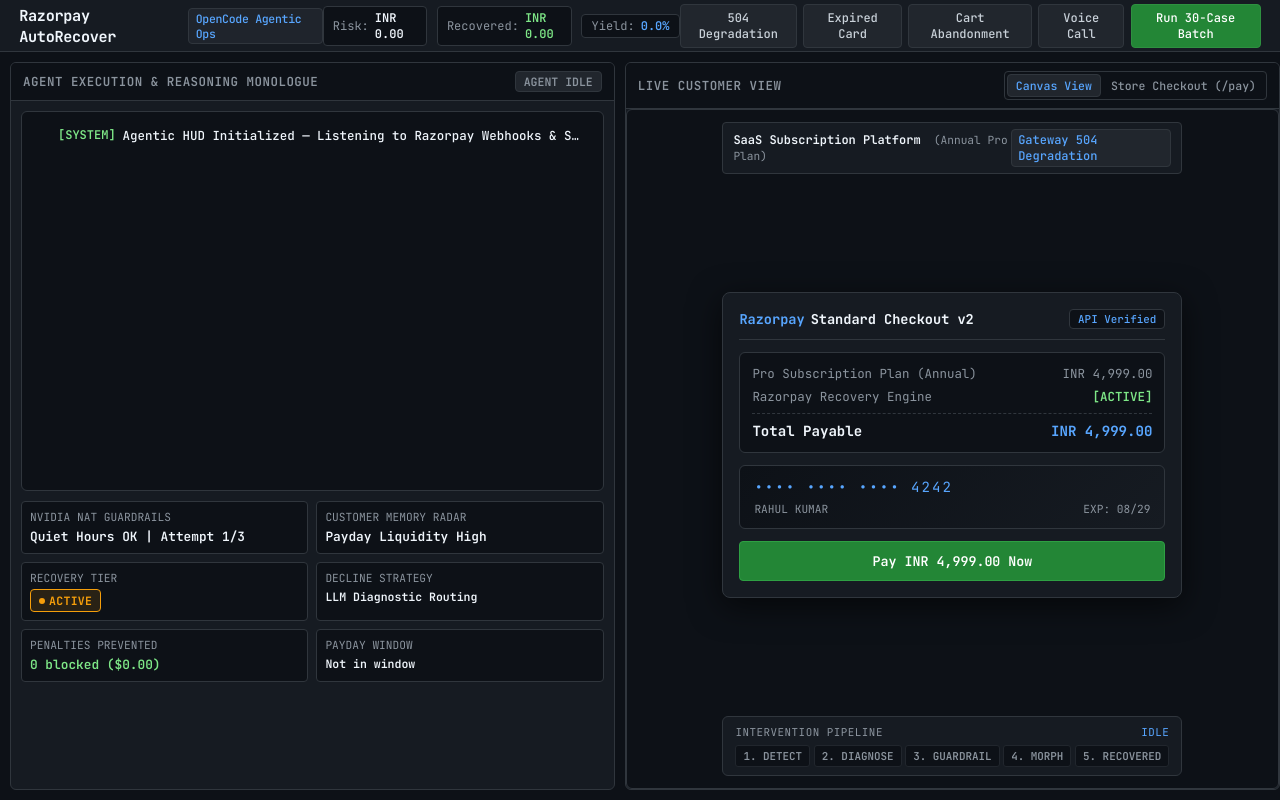
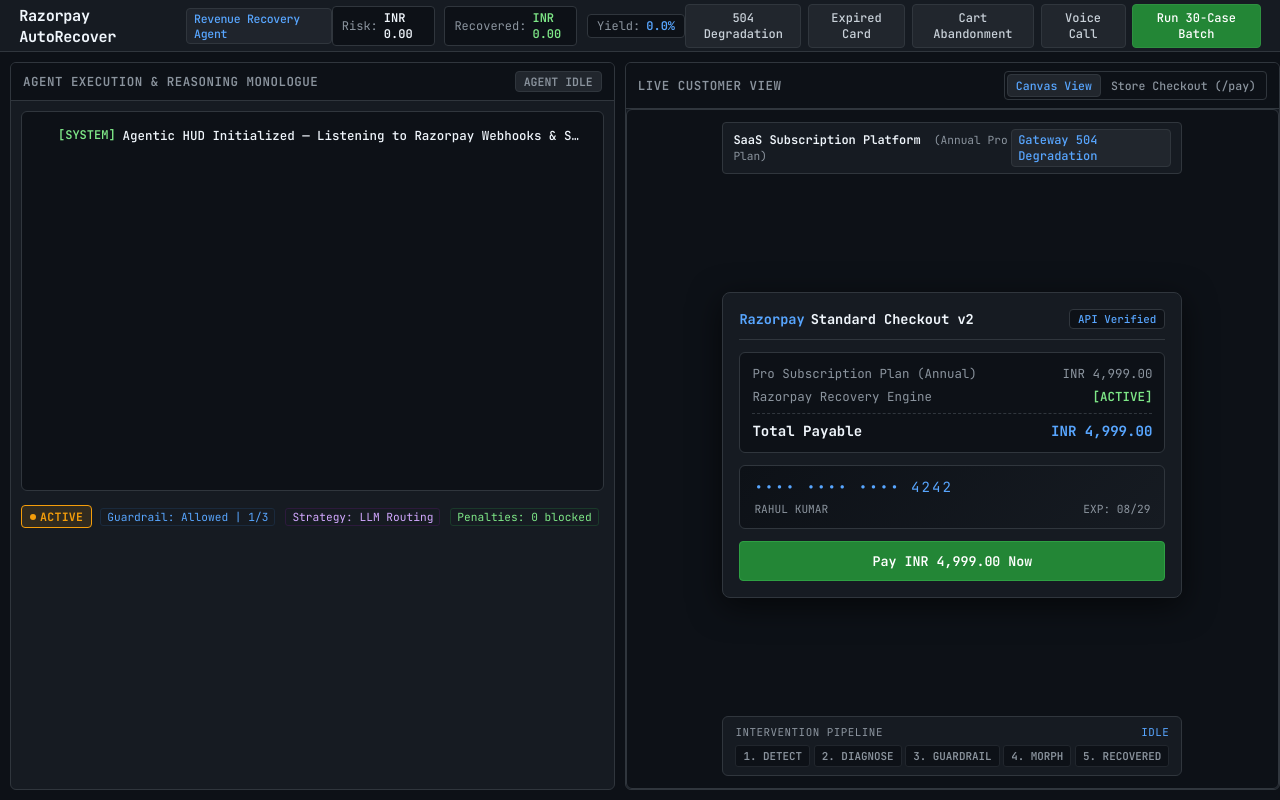
Before and after one commit to suraj-0628/AutoRecover-Revenue-Recovery-Agent, a Flask app: page / in a window 1280 px wide. Run offline with Flask 3, Linux system fonts and the light colour scheme; data that the repository does not hold is empty; some libraries are stand-ins or nearby versions.

Commit message:
Remove static telemetry noise, replace with compact status bar
- Replace 'OpenCode Agentic Ops' badge with 'Revenue Recovery Agent'
- Remove 6-card telemetry grid (NVIDIA NAT Guardrails, Customer Memory
  Radar, Recovery Tier, Decline Strategy, Penalties Prevented, Payday
  Window) — replaced with compact inline status bar
- Remove stale OpenCode CSS/HTML comments
- Fix truncated MERCHANT_PAGE (routes were missing after line 1419)
- Restore all 13 API routes (simulate, create-order, payment-failed,
  customer-responded, webhook-forward, daemon-retry-complete, etc.)
- Status bar shows tier badge + guardrail + strategy + penalties inline
- Payday chip hidden until data arrives

```diff
--- a/src/recovery_agent/templates/index.html
+++ b/src/recovery_agent/templates/index.html
@@ -3,7 +3,7 @@
 <head>
   <meta charset="UTF-8" />
   <meta name="viewport" content="width=device-width, initial-scale=1.0" />
-  <title>Razorpay AutoRecover — OpenCode Agentic Operations HUD</title>
+  <title>Razorpay AutoRecover — Revenue Recovery Agent HUD</title>
 
   <!-- Google Fonts: JetBrains Mono + Fira Code -->
   <link rel="preconnect" href="https://fonts.googleapis.com" />
@@ -327,7 +327,7 @@
     .tag-acting    { color: var(--accent-red);    font-weight: 600; }
     .tag-harness   { color: #3b82f6;             font-weight: 600; }
 
-    /* OpenCode Tool Call Card */
+    /* Tool Call Card */
     .tool-card {
       background: #0d1117;
       border: 1px solid var(--border-color);
@@ -351,30 +351,6 @@
       overflow-y: auto;
       max-height: 160px;
       border: 1px solid #21262d;
-    }
-
-    /* Telemetry Radar Grid */
-    .telemetry-grid {
-      display: grid;
-      grid-template-columns: 1fr 1fr;
-      gap: 8px;
-    }
-    .telemetry-card {
-      background: #0d1117;
-      border: 1px solid var(--border-color);
-      border-radius: 4px;
-      padding: 8px;
-    }
-    .telemetry-title {
-      font-size: 0.7rem;
-      color: var(--text-muted);
-      margin-bottom: 4px;
-      text-transform: uppercase;
-    }
-    .telemetry-val {
-      font-size: 0.8rem;
-      font-weight: 600;
-      color: var(--text-bright);
     }
 
     /* Tier Badge Styles */
@@ -682,7 +658,7 @@
     }
     .btn-voice-audio:hover { background: var(--accent-purple); color: #0d1117; }
 
-    /* OpenCode View Switcher */
+    /* View Switcher */
     .view-toggle-bar {
       display: flex;
       background: #0d1117;
@@ -759,7 +735,7 @@
   <header>
     <div class="brand">
       Razorpay AutoRecover
-      <span class="brand-badge">OpenCode Agentic Ops</span>
+      <span class="brand-badge">Revenue Recovery Agent</span>
     </div>
 
     <!-- Live Financial KPI Header Chips -->
@@ -803,7 +779,7 @@
           </div>
         </div>
 
-        <!-- OpenCode Tool Call Card -->
+        <!-- Tool Call Card -->
         <div class="tool-card" id="tool-card" style="display:none;">
           <div class="tool-title">
             <span id="tool-name">RazorpaySDK.tool_call</span>
@@ -812,34 +788,13 @@
           <pre class="tool-code" id="tool-args">{}</pre>
         </div>
 
-        <!-- Telemetry Radar Grid -->
-        <div class="telemetry-grid">
-          <div class="telemetry-card">
-            <div class="telemetry-title">NVIDIA NAT Guardrails</div>
-            <div class="telemetry-val" id="tele-guardrail">Quiet Hours OK | Attempt 1/3</div>
-          </div>
-          <div class="telemetry-card">
-            <div class="telemetry-title">Customer Memory Radar</div>
-            <div class="telemetry-val" id="tele-memory">Payday Liquidity High</div>
-          </div>
-          <div class="telemetry-card">
-            <div class="telemetry-title">Recovery Tier</div>
-            <div class="telemetry-val" id="tele-tier">
-              <span class="tier-badge tier-active"><span class="tier-dot"></span> ACTIVE</span>
-            </div>
-          </div>
-          <div class="telemetry-card">
-            <div class="telemetry-title">Decline Strategy</div>
-            <div class="telemetry-val" id="tele-strategy" style="font-size:0.72rem;">LLM Diagnostic Routing</div>
-          </div>
-          <div class="telemetry-card">
-            <div class="telemetry-title">Penalties Prevented</div>
-            <div class="telemetry-val" id="tele-penalties" style="color:var(--accent-green);">0 blocked ($0.00)</div>
-          </div>
-          <div class="telemetry-card">
-            <div class="telemetry-title">Payday Window</div>
-            <div class="telemetry-val" id="tele-payday" style="font-size:0.72rem;">Not in window</div>
-          </div>
+        <!-- Compact Status Bar -->
+        <div id="status-bar" style="display:flex; gap:6px; flex-wrap:wrap; align-items:center; padding:4px 0;">
+          <span class="tier-badge tier-active" id="tele-tier"><span class="tier-dot"></span> ACTIVE</span>
+          <span class="trace-chip blue" id="tele-guardrail">Guardrail: Allowed | 1/3</span>
+          <span class="trace-chip purple" id="tele-strategy">Strategy: LLM Routing</span>
+          <span class="trace-chip green" id="tele-penalties">Penalties: 0 blocked</span>
+          <span class="trace-chip amber" id="tele-payday" style="display:none;"></span>
         </div>
 
       </div>
@@ -852,7 +807,7 @@
           Live Customer View
         </span>
 
-        <!-- OpenCode View Switcher -->
+        <!-- View Switcher -->
         <div class="view-toggle-bar">
           <button class="toggle-btn active" id="btn-view-canvas" onclick="switchRightPanelTab('canvas')">
             Canvas View
@@ -1258,17 +1213,20 @@
     // Tier update socket handler
     socket.on("tier_update", function(data) {
       const tier = data.tier || "active";
-      const tierLabel = tier === "silent" ? "SILENT RECOVERY" : tier === "hard_decline_blocked" ? "HARD DECLINE BLOCKED" : "ACTIVE RECOVERY";
+      const tierLabel = tier === "silent" ? "SILENT" : tier === "hard_decline_blocked" ? "BLOCKED" : "ACTIVE";
       const tierEl = document.getElementById("tele-tier");
-      tierEl.innerHTML = `<span class="tier-badge tier-${tier}"><span class="tier-dot"></span> ${tierLabel}</span>`;
+      tierEl.className = "tier-badge tier-" + tier;
+      tierEl.innerHTML = '<span class="tier-dot"></span> ' + tierLabel;
       if (data.decline_strategy) {
-        document.getElementById("tele-strategy").textContent = data.decline_strategy;
+        document.getElementById("tele-strategy").textContent = "Strategy: " + data.decline_strategy;
       }
       if (data.penalties_prevented > 0) {
-        document.getElementById("tele-penalties").textContent = data.penalties_prevented + " blocked (" + (data.penalties_value || "$0.00") + ")";
+        document.getElementById("tele-penalties").textContent = "Penalties: " + data.penalties_prevented + " blocked";
+        document.getElementById("tele-penalties").style.display = "";
       }
       if (data.payday_target_date) {
-        document.getElementById("tele-payday").textContent = "Next: " + data.payday_target_date;
+        document.getElementById("tele-payday").textContent = "Payday: " + data.payday_target_date;
+        document.getElementById("tele-payday").style.display = "";
       }
       if (tier === "silent") {
         showSilentBanner(data.payday_target_date || "", data.decline_strategy || "");
@@ -1316,29 +1274,30 @@
       const penalties = (data.guardrail && data.guardrail.penalties_prevented) || (data.ui_spec && data.ui_spec.penalties_prevented) || 0;
       const payday = (data.guardrail && data.guardrail.payday_target) || (data.ui_spec && data.ui_spec.payday_target) || "";
 
-      // Update tier telemetry card
+      // Update compact status bar
       if (tier) {
         const tierEl = document.getElementById("tele-tier");
-        const tierLabel = tier === "silent" ? "SILENT" : tier === "hard_decline_blocked" ? "HARD BLOCKED" : "ACTIVE";
-        tierEl.innerHTML = `<span class="tier-badge tier-${tier}"><span class="tier-dot"></span> ${tierLabel}</span>`;
-        // Reset banner when tier changes away from silent
+        const tierLabel = tier === "silent" ? "SILENT" : tier === "hard_decline_blocked" ? "BLOCKED" : "ACTIVE";
+        tierEl.className = "tier-badge tier-" + tier;
+        tierEl.innerHTML = '<span class="tier-dot"></span> ' + tierLabel;
         if (tier !== "silent" && lastTier === "silent") {
           resetSilentBanner();
         }
-        // Show banner when entering silent tier
         if (tier === "silent" && lastTier !== "silent") {
           showSilentBanner(payday || "", strategy || "");
         }
         lastTier = tier;
       }
       if (strategy) {
-        document.getElementById("tele-strategy").textContent = strategy;
+        document.getElementById("tele-strategy").textContent = "Strategy: " + strategy;
       }
       if (penalties > 0) {
-        document.getElementById("tele-penalties").textContent = penalties + " blocked ($" + (penalties * 0.10).toFixed(2) + ")";
+        document.getElementById("tele-penalties").textContent = "Penalties: " + penalties + " blocked";
+        document.getElementById("tele-penalties").style.display = "";
       }
       if (payday) {
-        document.getElementById("tele-payday").textContent = "Next: " + payday;
+        document.getElementById("tele-payday").textContent = "Payday: " + payday;
+        document.getElementById("tele-payday").style.display = "";
       }
 
       // 1. Log streaming thoughts & update live progress pills (with tier color coding)
```
Also changed, not shown: src/recovery_agent/frontend.py (+3 -80 lines).
